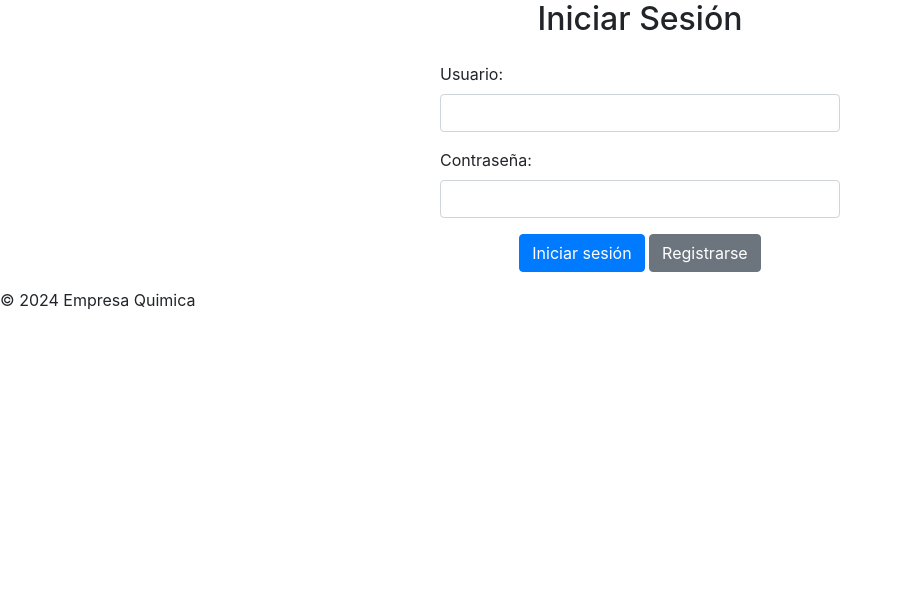
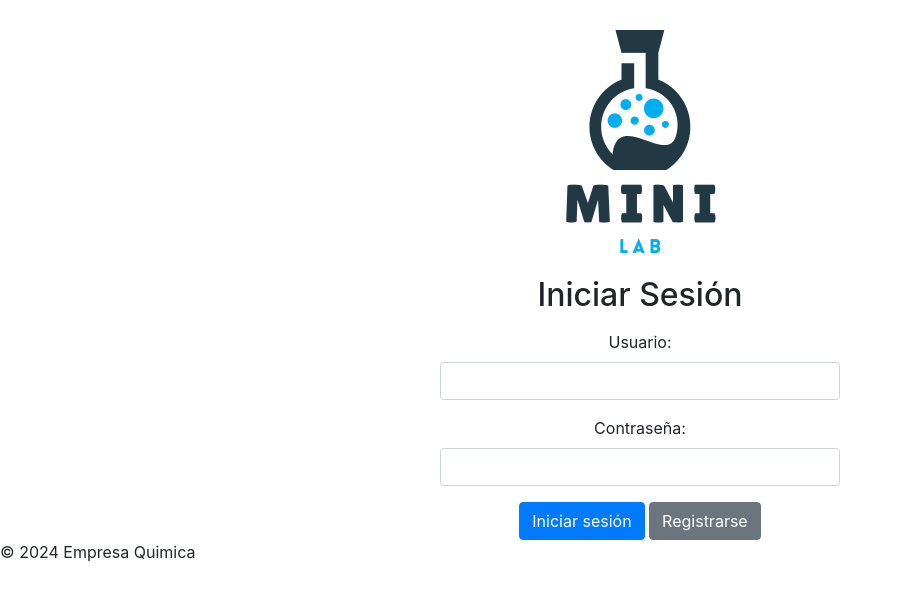
Before and after one commit to Nicodan122/EmpresaQuimica-Entrega, a Flask app: page /login in a window 1280 px wide. Shown: the part 56-657 px from the top of the page, without its empty margins (0-902 px from the left). Run offline with Flask 3, Linux system fonts and the light colour scheme; some libraries are stand-ins or nearby versions.

Commit message:
logo-login/register

```diff
--- a/app/templates/autenticacion/login.html
+++ b/app/templates/autenticacion/login.html
@@ -3,8 +3,12 @@
 {% block title %}Login{% endblock %}
 
 {% block content %}
-    <h2 class="text-center">Iniciar Sesión</h2>
-    <form method="POST" class="mx-auto mt-4" style="max-width: 400px;">
+<div class="container-fluid d-flex justify-content-center align-items-start" style="padding-top: 30px;">
+    <div class="col-md-6 col-12 text-center">
+        <img src="{{ url_for('static', filename='images/imagenGeneral.png') }}" alt="Imagen Login" class="img-fluid mb-3" style="max-width: 100%;">
+
+        <h2>Iniciar Sesión</h2>
+        <form method="POST" class="mx-auto mt-3" style="max-width: 400px;">
             <div class="form-group">
                 <label for="usuario">Usuario:</label>
                 <input type="text" id="usuarioIngresado" name="usuarioIngresado" class="form-control" required>
@@ -21,9 +25,6 @@
             </div>
         </form>
 
-    <div class="text-center mt-3">
-    </div>
-
         {% with messages = get_flashed_messages() %}
             {% if messages %}
                 <div class="alert alert-danger mt-3">
@@ -31,4 +32,6 @@
                 </div>
             {% endif %}
         {% endwith %}
+    </div>
+</div>
 {% endblock %}
```
Also changed, not shown: app/templates/autenticacion/registro.html (+8 -2 lines), app/static/images/imagenGeneral.png (added), app/static/images/logInImage.png (added). Lines whose indentation alone changed are shown as unchanged.
